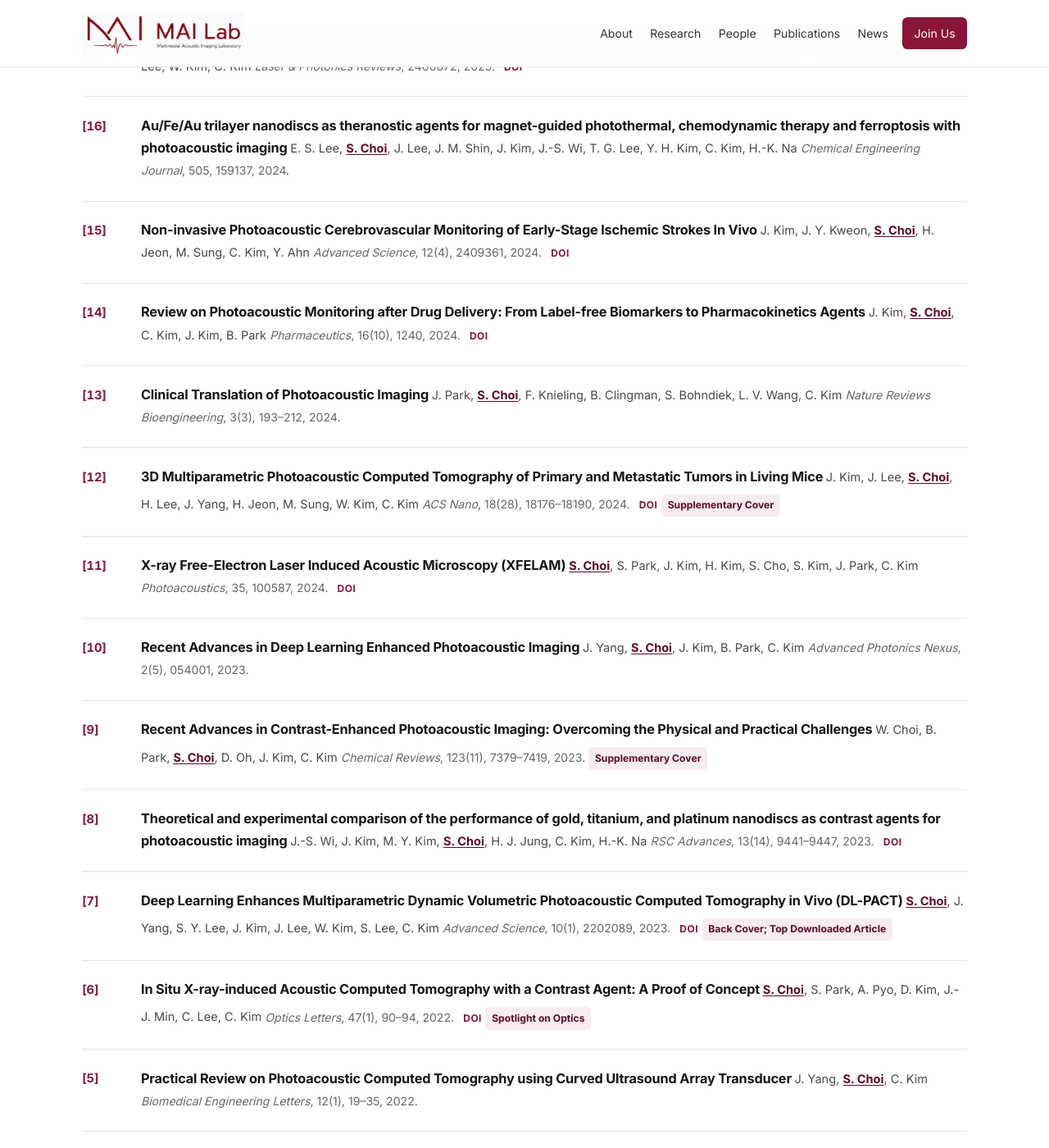
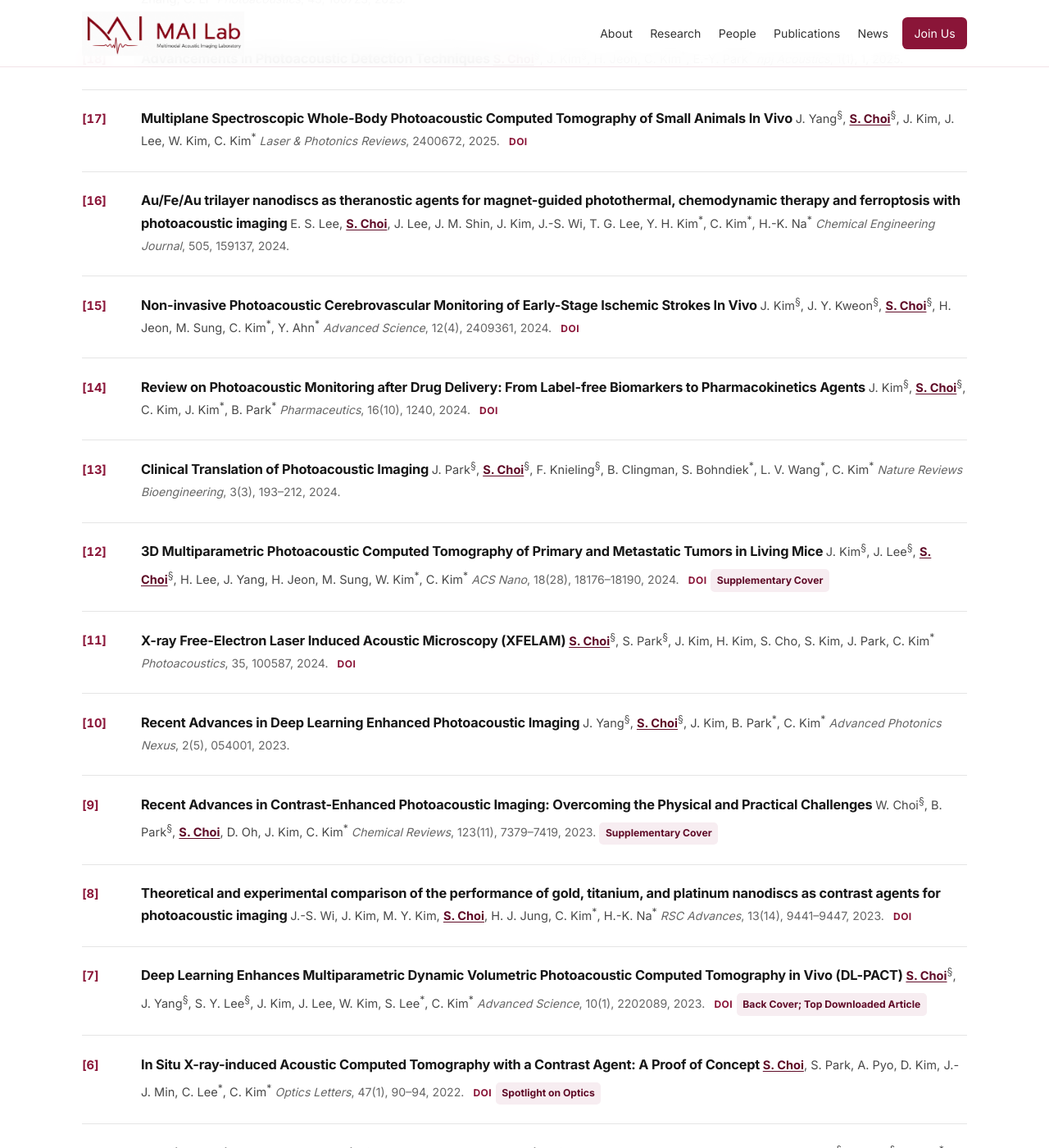
Before and after one commit to Korea-MAI-lab/Korea-MAI-lab.github.io, a Jekyll site: the page built from publications.md, in a window 1280 px wide and 1400 px high, scrolled down 1320 px. Shown: the whole window at 82% size. Built offline with Jekyll 4.4.1, drawn with Linux system fonts in a browser that asks for light colours; some of the changed text lies outside the part shown.

Commit message:
Add files via upload

```diff
--- a/publications.md
+++ b/publications.md
@@ -9,29 +9,30 @@ permalink: /publications/
 
 Peer-reviewed journal publications by Seongwook Choi and collaborators, spanning photoacoustic imaging, ultrasound, radiacoustic imaging, quantitative imaging, AI-enhanced biomedical imaging, and translational applications.
 
-<p class="ko-summary" lang="ko">MAI Lab의 연구 기반이 되는 논문들입니다.</p>
+<p class="ko-summary" lang="ko">MAI Lab의 연구 기반이 되는 논문들입니다. 최신 논문부터 시간 역순으로 정리했으며, 논문 제목을 먼저 제시하고 전체 저자 목록과 서지정보를 순서대로 표시합니다. 최성욱 교수(<strong><u>S. Choi</u></strong>)는 저자 목록에서 굵은 밑줄로 표시했습니다. <sup>§</sup>는 공동 1저자(equal contribution), <sup>*</sup>는 교신저자(corresponding author)를 의미합니다.</p>
 
 <div class="publication-summary">
-  <div><strong>25</strong><span>Peer-reviewed journal articles</span></div>
+  <div><strong>26</strong><span>Peer-reviewed journal articles</span></div>
   <div><strong>2020–2026</strong><span>Publication span</span></div>
   <div><strong>Multimodal</strong><span>Acoustic · Optical · X-ray · AI</span></div>
 </div>
+
+<p class="publication-legend"><sup>§</sup> Equal contribution (co-first author) &nbsp;·&nbsp; <sup>*</sup> Corresponding author(s)</p>
 
 <div class="publication-list" aria-label="Peer-reviewed publications">
   <article class="publication-item" id="zhang2026selfsupervised">
     <div class="publication-number">[26]</div>
     <div class="publication-content">
       <div class="publication-title">Self-supervised spatial interpolation for 3D photoacoustic imaging using deep learning</div>
-      <div class="publication-authors">Y. Zhang, S. Li, Y. Wang, Y. Sun, C. Kim, <strong class="pi-author"><u>S. Choi</u></strong>, Y. Su, C. Li</div>
+      <div class="publication-authors">Y. Zhang, S. Li<sup class="author-mark">§</sup>, Y. Wang<sup class="author-mark">§</sup>, Y. Sun<sup class="author-mark">§</sup>, C. Kim, <strong class="pi-author"><u>S. Choi</u></strong>, Y. Su, C. Li<sup class="author-mark">*</sup></div>
       <div class="publication-meta"><em>Journal of Innovative Optical Health Sciences</em>, 2026.</div>
-
     </div>
   </article>
   <article class="publication-item" id="choi2026ultrasonics">
     <div class="publication-number">[25]</div>
     <div class="publication-content">
       <div class="publication-title">Deep Learning for scaling large-aperture photoacoustic computed tomography: From single fingers to the human hand</div>
-      <div class="publication-authors"><strong class="pi-author"><u>S. Choi</u></strong>, K. W. Ferrara</div>
+      <div class="publication-authors"><strong class="pi-author"><u>S. Choi</u></strong>, K. W. Ferrara<sup class="author-mark">*</sup></div>
       <div class="publication-meta"><em>Ultrasonics</em>, 165, 108081, 2026. </div>
 
     </div>
@@ -40,7 +41,7 @@ Peer-reviewed journal publications by Seongwook Choi and collaborators, spanning
     <div class="publication-number">[24]</div>
     <div class="publication-content">
       <div class="publication-title">Deep Learning Model for Reconstructing High-Quality Images from Sparse Data Acquisition in Scanning Acoustic Microscopy</div>
-      <div class="publication-authors">Y. Song, S. Han, <strong class="pi-author"><u>S. Choi</u></strong>, T. J. Eom, J. Yoo, J. Kim</div>
+      <div class="publication-authors">Y. Song, S. Han, <strong class="pi-author"><u>S. Choi</u></strong>, T. J. Eom<sup class="author-mark">*</sup>, J. Yoo<sup class="author-mark">*</sup>, J. Kim<sup class="author-mark">*</sup></div>
       <div class="publication-meta"><em>IEEE Transactions on Instrumentation &amp; Measurement</em>, 75, 1–8, 2026. </div>
 
     </div>
@@ -49,7 +50,7 @@ Peer-reviewed journal publications by Seongwook Choi and collaborators, spanning
     <div class="publication-number">[23]</div>
     <div class="publication-content">
       <div class="publication-title">Photoacoustic computed tomography monitors cerebrospinal fluid dynamics and glymphatic function</div>
-      <div class="publication-authors"><strong class="pi-author"><u>S. Choi</u></strong>, J. Kim, H. Jeon, Y. Lee, G. Lim, K. Kim, D. S. Lee, Y.-S. Lee, J. Lee, Y. Choi, C. Kim</div>
+      <div class="publication-authors"><strong class="pi-author"><u>S. Choi</u></strong><sup class="author-mark">§</sup>, J. Kim<sup class="author-mark">§</sup>, H. Jeon<sup class="author-mark">§</sup>, Y. Lee, G. Lim, K. Kim, D. S. Lee, Y.-S. Lee, J. Lee, Y. Choi<sup class="author-mark">*</sup>, C. Kim<sup class="author-mark">*</sup></div>
       <div class="publication-meta"><em>Nature Communications</em>, 17(2677), 2026. <a class="publication-doi" href="https://doi.org/10.1038/s41467-026-69390-4" target="_blank" rel="noopener">DOI</a></div>
 
     </div>
@@ -58,7 +59,7 @@ Peer-reviewed journal publications by Seongwook Choi and collaborators, spanning
     <div class="publication-number">[22]</div>
     <div class="publication-content">
       <div class="publication-title">SlingBAG: point cloud-based iterative algorithm for large-scale 3D photoacoustic imaging</div>
-      <div class="publication-authors">S. Li, Y. Wang, J. Gao, C. Kim, <strong class="pi-author"><u>S. Choi</u></strong>, Y. Zhang, Q. Chen, Y. Yao, C. Li</div>
+      <div class="publication-authors">S. Li<sup class="author-mark">§</sup>, Y. Wang<sup class="author-mark">§</sup>, J. Gao<sup class="author-mark">§</sup>, C. Kim, <strong class="pi-author"><u>S. Choi</u></strong>, Y. Zhang, Q. Chen, Y. Yao<sup class="author-mark">*</sup>, C. Li<sup class="author-mark">*</sup></div>
       <div class="publication-meta"><em>Nature Communications</em>, 17(128), 2026. </div>
 
     </div>
@@ -67,7 +68,7 @@ Peer-reviewed journal publications by Seongwook Choi and collaborators, spanning
     <div class="publication-number">[21]</div>
     <div class="publication-content">
       <div class="publication-title">A Hybrid Diffusion Model Enhances Multiparametric 3D Photoacoustic Computed Tomography</div>
-      <div class="publication-authors">H. Jeong, S. Oh, <strong class="pi-author"><u>S. Choi</u></strong>, J. Kim, J. Yang, C. Kim</div>
+      <div class="publication-authors">H. Jeong<sup class="author-mark">§</sup>, S. Oh<sup class="author-mark">§</sup>, <strong class="pi-author"><u>S. Choi</u></strong><sup class="author-mark">§</sup>, J. Kim, J. Yang, C. Kim<sup class="author-mark">*</sup></div>
       <div class="publication-meta"><em>Advanced Science</em>, 13(1), 2026. </div>
 
     </div>
@@ -76,7 +77,7 @@ Peer-reviewed journal publications by Seongwook Choi and collaborators, spanning
     <div class="publication-number">[20]</div>
     <div class="publication-content">
       <div class="publication-title">Light and Metabolism: Label-Free Optical Imaging of Metabolic Activities in Biological Systems</div>
-      <div class="publication-authors">L. Menozzi, Z. Li, <strong class="pi-author"><u>S. Choi</u></strong>, T. Vu, L. Shi, J. Yao</div>
+      <div class="publication-authors">L. Menozzi<sup class="author-mark">§</sup>, Z. Li<sup class="author-mark">§</sup>, <strong class="pi-author"><u>S. Choi</u></strong><sup class="author-mark">§</sup>, T. Vu, L. Shi<sup class="author-mark">*</sup>, J. Yao<sup class="author-mark">*</sup></div>
       <div class="publication-meta"><em>Biomedical Optics Express</em>, 16(9), 2025. </div>
       <div class="publication-note">Editor&#x27;s Pick</div>
     </div>
@@ -85,7 +86,7 @@ Peer-reviewed journal publications by Seongwook Choi and collaborators, spanning
     <div class="publication-number">[19]</div>
     <div class="publication-content">
       <div class="publication-title">Zero-Shot Artifact2Artifact: Self-incentive artifact removal for photoacoustic imaging</div>
-      <div class="publication-authors">S. Li, Q. Chen, C. Kim, <strong class="pi-author"><u>S. Choi</u></strong>, Y. Wang, Y. Zhang, C. Li</div>
+      <div class="publication-authors">S. Li, Q. Chen, C. Kim, <strong class="pi-author"><u>S. Choi</u></strong>, Y. Wang, Y. Zhang, C. Li<sup class="author-mark">*</sup></div>
       <div class="publication-meta"><em>Photoacoustics</em>, 43, 100723, 2025. </div>
 
     </div>
@@ -94,7 +95,7 @@ Peer-reviewed journal publications by Seongwook Choi and collaborators, spanning
     <div class="publication-number">[18]</div>
     <div class="publication-content">
       <div class="publication-title">Advancements in Photoacoustic Detection Techniques</div>
-      <div class="publication-authors"><strong class="pi-author"><u>S. Choi</u></strong>, J. Kim, H. Jeon, C. Kim, E.-Y. Park</div>
+      <div class="publication-authors"><strong class="pi-author"><u>S. Choi</u></strong><sup class="author-mark">§</sup>, J. Kim<sup class="author-mark">§</sup>, H. Jeon, C. Kim<sup class="author-mark">*</sup>, E.-Y. Park<sup class="author-mark">*</sup></div>
       <div class="publication-meta"><em>npj Acoustics</em>, 1(1), 1, 2025. </div>
 
     </div>
@@ -103,7 +104,7 @@ Peer-reviewed journal publications by Seongwook Choi and collaborators, spanning
     <div class="publication-number">[17]</div>
     <div class="publication-content">
       <div class="publication-title">Multiplane Spectroscopic Whole-Body Photoacoustic Computed Tomography of Small Animals In Vivo</div>
-      <div class="publication-authors">J. Yang, <strong class="pi-author"><u>S. Choi</u></strong>, J. Kim, J. Lee, W. Kim, C. Kim</div>
+      <div class="publication-authors">J. Yang<sup class="author-mark">§</sup>, <strong class="pi-author"><u>S. Choi</u></strong><sup class="author-mark">§</sup>, J. Kim, J. Lee, W. Kim, C. Kim<sup class="author-mark">*</sup></div>
       <div class="publication-meta"><em>Laser &amp; Photonics Reviews</em>, 2400672, 2025. <a class="publication-doi" href="https://doi.org/10.1002/lpor.202400672" target="_blank" rel="noopener">DOI</a></div>
 
     </div>
@@ -112,7 +113,7 @@ Peer-reviewed journal publications by Seongwook Choi and collaborators, spanning
     <div class="publication-number">[16]</div>
     <div class="publication-content">
       <div class="publication-title">Au/Fe/Au trilayer nanodiscs as theranostic agents for magnet-guided photothermal, chemodynamic therapy and ferroptosis with photoacoustic imaging</div>
-      <div class="publication-authors">E. S. Lee, <strong class="pi-author"><u>S. Choi</u></strong>, J. Lee, J. M. Shin, J. Kim, J.-S. Wi, T. G. Lee, Y. H. Kim, C. Kim, H.-K. Na</div>
+      <div class="publication-authors">E. S. Lee, <strong class="pi-author"><u>S. Choi</u></strong>, J. Lee, J. M. Shin, J. Kim, J.-S. Wi, T. G. Lee, Y. H. Kim<sup class="author-mark">*</sup>, C. Kim<sup class="author-mark">*</sup>, H.-K. Na<sup class="author-mark">*</sup></div>
       <div class="publication-meta"><em>Chemical Engineering Journal</em>, 505, 159137, 2024. </div>
 
     </div>
@@ -121,7 +122,7 @@ Peer-reviewed journal publications by Seongwook Choi and collaborators, spanning
     <div class="publication-number">[15]</div>
     <div class="publication-content">
       <div class="publication-title">Non-invasive Photoacoustic Cerebrovascular Monitoring of Early-Stage Ischemic Strokes In Vivo</div>
-      <div class="publication-authors">J. Kim, J. Y. Kweon, <strong class="pi-author"><u>S. Choi</u></strong>, H. Jeon, M. Sung, C. Kim, Y. Ahn</div>
+      <div class="publication-authors">J. Kim<sup class="author-mark">§</sup>, J. Y. Kweon<sup class="author-mark">§</sup>, <strong class="pi-author"><u>S. Choi</u></strong><sup class="author-mark">§</sup>, H. Jeon, M. Sung, C. Kim<sup class="author-mark">*</sup>, Y. Ahn<sup class="author-mark">*</sup></div>
       <div class="publication-meta"><em>Advanced Science</em>, 12(4), 2409361, 2024. <a class="publication-doi" href="https://doi.org/10.1002/advs.202409361" target="_blank" rel="noopener">DOI</a></div>
 
     </div>
@@ -130,7 +131,7 @@ Peer-reviewed journal publications by Seongwook Choi and collaborators, spanning
     <div class="publication-number">[14]</div>
     <div class="publication-content">
       <div class="publication-title">Review on Photoacoustic Monitoring after Drug Delivery: From Label-free Biomarkers to Pharmacokinetics Agents</div>
-      <div class="publication-authors">J. Kim, <strong class="pi-author"><u>S. Choi</u></strong>, C. Kim, J. Kim, B. Park</div>
+      <div class="publication-authors">J. Kim<sup class="author-mark">§</sup>, <strong class="pi-author"><u>S. Choi</u></strong><sup class="author-mark">§</sup>, C. Kim, J. Kim<sup class="author-mark">*</sup>, B. Park<sup class="author-mark">*</sup></div>
       <div class="publication-meta"><em>Pharmaceutics</em>, 16(10), 1240, 2024. <a class="publication-doi" href="https://doi.org/10.3390/pharmaceutics16101240" target="_blank" rel="noopener">DOI</a></div>
 
     </div>
@@ -139,7 +140,7 @@ Peer-reviewed journal publications by Seongwook Choi and collaborators, spanning
     <div class="publication-number">[13]</div>
     <div class="publication-content">
       <div class="publication-title">Clinical Translation of Photoacoustic Imaging</div>
-      <div class="publication-authors">J. Park, <strong class="pi-author"><u>S. Choi</u></strong>, F. Knieling, B. Clingman, S. Bohndiek, L. V. Wang, C. Kim</div>
+      <div class="publication-authors">J. Park<sup class="author-mark">§</sup>, <strong class="pi-author"><u>S. Choi</u></strong><sup class="author-mark">§</sup>, F. Knieling<sup class="author-mark">§</sup>, B. Clingman, S. Bohndiek<sup class="author-mark">*</sup>, L. V. Wang<sup class="author-mark">*</sup>, C. Kim<sup class="author-mark">*</sup></div>
       <div class="publication-meta"><em>Nature Reviews Bioengineering</em>, 3(3), 193–212, 2024. </div>
 
     </div>
@@ -148,7 +149,7 @@ Peer-reviewed journal publications by Seongwook Choi and collaborators, spanning
     <div class="publication-number">[12]</div>
     <div class="publication-content">
       <div class="publication-title">3D Multiparametric Photoacoustic Computed Tomography of Primary and Metastatic Tumors in Living Mice</div>
-      <div class="publication-authors">J. Kim, J. Lee, <strong class="pi-author"><u>S. Choi</u></strong>, H. Lee, J. Yang, H. Jeon, M. Sung, W. Kim, C. Kim</div>
+      <div class="publication-authors">J. Kim<sup class="author-mark">§</sup>, J. Lee<sup class="author-mark">§</sup>, <strong class="pi-author"><u>S. Choi</u></strong><sup class="author-mark">§</sup>, H. Lee, J. Yang, H. Jeon, M. Sung, W. Kim<sup class="author-mark">*</sup>, C. Kim<sup class="author-mark">*</sup></div>
       <div class="publication-meta"><em>ACS Nano</em>, 18(28), 18176–18190, 2024. <a class="publication-doi" href="https://doi.org/10.1021/acsnano.3c12551" target="_blank" rel="noopener">DOI</a></div>
       <div class="publication-note">Supplementary Cover</div>
     </div>
@@ -157,7 +158,7 @@ Peer-reviewed journal publications by Seongwook Choi and collaborators, spanning
     <div class="publication-number">[11]</div>
     <div class="publication-content">
       <div class="publication-title">X-ray Free-Electron Laser Induced Acoustic Microscopy (XFELAM)</div>
-      <div class="publication-authors"><strong class="pi-author"><u>S. Choi</u></strong>, S. Park, J. Kim, H. Kim, S. Cho, S. Kim, J. Park, C. Kim</div>
+      <div class="publication-authors"><strong class="pi-author"><u>S. Choi</u></strong><sup class="author-mark">§</sup>, S. Park<sup class="author-mark">§</sup>, J. Kim, H. Kim, S. Cho, S. Kim, J. Park, C. Kim<sup class="author-mark">*</sup></div>
       <div class="publication-meta"><em>Photoacoustics</em>, 35, 100587, 2024. <a class="publication-doi" href="https://doi.org/10.1016/j.pacs.2024.100587" target="_blank" rel="noopener">DOI</a></div>
 
     </div>
@@ -166,7 +167,7 @@ Peer-reviewed journal publications by Seongwook Choi and collaborators, spanning
     <div class="publication-number">[10]</div>
     <div class="publication-content">
       <div class="publication-title">Recent Advances in Deep Learning Enhanced Photoacoustic Imaging</div>
-      <div class="publication-authors">J. Yang, <strong class="pi-author"><u>S. Choi</u></strong>, J. Kim, B. Park, C. Kim</div>
+      <div class="publication-authors">J. Yang<sup class="author-mark">§</sup>, <strong class="pi-author"><u>S. Choi</u></strong><sup class="author-mark">§</sup>, J. Kim, B. Park<sup class="author-mark">*</sup>, C. Kim<sup class="author-mark">*</sup></div>
       <div class="publication-meta"><em>Advanced Photonics Nexus</em>, 2(5), 054001, 2023. </div>
 
     </div>
@@ -175,7 +176,7 @@ Peer-reviewed journal publications by Seongwook Choi and collaborators, spanning
     <div class="publication-number">[9]</div>
     <div class="publication-content">
       <div class="publication-title">Recent Advances in Contrast-Enhanced Photoacoustic Imaging: Overcoming the Physical and Practical Challenges</div>
-      <div class="publication-authors">W. Choi, B. Park, <strong class="pi-author"><u>S. Choi</u></strong>, D. Oh, J. Kim, C. Kim</div>
+      <div class="publication-authors">W. Choi<sup class="author-mark">§</sup>, B. Park<sup class="author-mark">§</sup>, <strong class="pi-author"><u>S. Choi</u></strong>, D. Oh, J. Kim, C. Kim<sup class="author-mark">*</sup></div>
       <div class="publication-meta"><em>Chemical Reviews</em>, 123(11), 7379–7419, 2023. </div>
       <div class="publication-note">Supplementary Cover</div>
     </div>
@@ -184,7 +185,7 @@ Peer-reviewed journal publications by Seongwook Choi and collaborators, spanning
     <div class="publication-number">[8]</div>
     <div class="publication-content">
       <div class="publication-title">Theoretical and experimental comparison of the performance of gold, titanium, and platinum nanodiscs as contrast agents for photoacoustic imaging</div>
-      <div class="publication-authors">J.-S. Wi, J. Kim, M. Y. Kim, <strong class="pi-author"><u>S. Choi</u></strong>, H. J. Jung, C. Kim, H.-K. Na</div>
+      <div class="publication-authors">J.-S. Wi, J. Kim, M. Y. Kim, <strong class="pi-author"><u>S. Choi</u></strong>, H. J. Jung, C. Kim<sup class="author-mark">*</sup>, H.-K. Na<sup class="author-mark">*</sup></div>
       <div class="publication-meta"><em>RSC Advances</em>, 13(14), 9441–9447, 2023. <a class="publication-doi" href="https://doi.org/10.1039/d3ra00795b" target="_blank" rel="noopener">DOI</a></div>
 
     </div>
@@ -193,7 +194,7 @@ Peer-reviewed journal publications by Seongwook Choi and collaborators, spanning
     <div class="publication-number">[7]</div>
     <div class="publication-content">
       <div class="publication-title">Deep Learning Enhances Multiparametric Dynamic Volumetric Photoacoustic Computed Tomography in Vivo (DL-PACT)</div>
-      <div class="publication-authors"><strong class="pi-author"><u>S. Choi</u></strong>, J. Yang, S. Y. Lee, J. Kim, J. Lee, W. Kim, S. Lee, C. Kim</div>
+      <div class="publication-authors"><strong class="pi-author"><u>S. Choi</u></strong><sup class="author-mark">§</sup>, J. Yang<sup class="author-mark">§</sup>, S. Y. Lee<sup class="author-mark">§</sup>, J. Kim, J. Lee, W. Kim, S. Lee<sup class="author-mark">*</sup>, C. Kim<sup class="author-mark">*</sup></div>
       <div class="publication-meta"><em>Advanced Science</em>, 10(1), 2202089, 2023. <a class="publication-doi" href="https://doi.org/10.1002/advs.202202089" target="_blank" rel="noopener">DOI</a></div>
       <div class="publication-note">Back Cover; Top Downloaded Article</div>
     </div>
@@ -202,7 +203,7 @@ Peer-reviewed journal publications by Seongwook Choi and collaborators, spanning
     <div class="publication-number">[6]</div>
     <div class="publication-content">
       <div class="publication-title">In Situ X-ray-induced Acoustic Computed Tomography with a Contrast Agent: A Proof of Concept</div>
-      <div class="publication-authors"><strong class="pi-author"><u>S. Choi</u></strong>, S. Park, A. Pyo, D. Kim, J.-J. Min, C. Lee, C. Kim</div>
+      <div class="publication-authors"><strong class="pi-author"><u>S. Choi</u></strong>, S. Park, A. Pyo, D. Kim, J.-J. Min, C. Lee<sup class="author-mark">*</sup>, C. Kim<sup class="author-mark">*</sup></div>
       <div class="publication-meta"><em>Optics Letters</em>, 47(1), 90–94, 2022. <a class="publication-doi" href="https://doi.org/10.1364/OL.447618" target="_blank" rel="noopener">DOI</a></div>
       <div class="publication-note">Spotlight on Optics</div>
     </div>
@@ -211,7 +212,7 @@ Peer-reviewed journal publications by Seongwook Choi and collaborators, spanning
     <div class="publication-number">[5]</div>
     <div class="publication-content">
       <div class="publication-title">Practical Review on Photoacoustic Computed Tomography using Curved Ultrasound Array Transducer</div>
-      <div class="publication-authors">J. Yang, <strong class="pi-author"><u>S. Choi</u></strong>, C. Kim</div>
+      <div class="publication-authors">J. Yang<sup class="author-mark">§</sup>, <strong class="pi-author"><u>S. Choi</u></strong><sup class="author-mark">§</sup>, C. Kim<sup class="author-mark">*</sup></div>
       <div class="publication-meta"><em>Biomedical Engineering Letters</em>, 12(1), 19–35, 2022. </div>
 
     </div>
@@ -220,7 +221,7 @@ Peer-reviewed journal publications by Seongwook Choi and collaborators, spanning
     <div class="publication-number">[4]</div>
     <div class="publication-content">
       <div class="publication-title">Synchrotron X-ray induced acoustic imaging</div>
-      <div class="publication-authors"><strong class="pi-author"><u>S. Choi</u></strong>, E.-Y. Park, S. Park, J. H. Kim, C. Kim</div>
+      <div class="publication-authors"><strong class="pi-author"><u>S. Choi</u></strong><sup class="author-mark">§</sup>, E.-Y. Park<sup class="author-mark">§</sup>, S. Park, J. H. Kim<sup class="author-mark">*</sup>, C. Kim<sup class="author-mark">*</sup></div>
       <div class="publication-meta"><em>Scientific Reports</em>, 11(1), 1–7, 2021. <a class="publication-doi" href="https://doi.org/10.1038/s41598-021-83604-3" target="_blank" rel="noopener">DOI</a></div>
 
     </div>
@@ -229,7 +230,7 @@ Peer-reviewed journal publications by Seongwook Choi and collaborators, spanning
     <div class="publication-number">[3]</div>
     <div class="publication-content">
       <div class="publication-title">Super Wide-field Photoacoustic Microscopy of Animals and Humans In Vivo</div>
-      <div class="publication-authors">J. W. Baik, J. Y. Kim, S. Cho, <strong class="pi-author"><u>S. Choi</u></strong>, J. Kim, C. Kim</div>
+      <div class="publication-authors">J. W. Baik<sup class="author-mark">§</sup>, J. Y. Kim<sup class="author-mark">§</sup>, S. Cho, <strong class="pi-author"><u>S. Choi</u></strong>, J. Kim, C. Kim<sup class="author-mark">*</sup></div>
       <div class="publication-meta"><em>IEEE Transactions on Medical Imaging</em>, 39(4), 975–984, 2020. </div>
 
     </div>
@@ -238,7 +239,7 @@ Peer-reviewed journal publications by Seongwook Choi and collaborators, spanning
     <div class="publication-number">[2]</div>
     <div class="publication-content">
       <div class="publication-title">Versatile Single-Element Ultrasound Imaging Platform using a Water-Proofed MEMS Scanner for Animals and Humans</div>
-      <div class="publication-authors"><strong class="pi-author"><u>S. Choi</u></strong>, J. Y. Kim, H. G. Lim, J. W. Baik, H. H. Kim, C. Kim</div>
+      <div class="publication-authors"><strong class="pi-author"><u>S. Choi</u></strong><sup class="author-mark">§</sup>, J. Y. Kim<sup class="author-mark">§</sup>, H. G. Lim, J. W. Baik, H. H. Kim<sup class="author-mark">*</sup>, C. Kim<sup class="author-mark">*</sup></div>
       <div class="publication-meta"><em>Scientific Reports</em>, 10(1), 1–9, 2020. </div>
 
     </div>
@@ -247,7 +248,7 @@ Peer-reviewed journal publications by Seongwook Choi and collaborators, spanning
     <div class="publication-number">[1]</div>
     <div class="publication-content">
       <div class="publication-title">GPU-accelerated 3D volumetric X-ray-induced acoustic computed tomography</div>
-      <div class="publication-authors">D. Lee, E.-Y. Park, <strong class="pi-author"><u>S. Choi</u></strong>, H. Kim, J. J. Min, C. Lee, C. Kim</div>
+      <div class="publication-authors">D. Lee<sup class="author-mark">§</sup>, E.-Y. Park<sup class="author-mark">§</sup>, <strong class="pi-author"><u>S. Choi</u></strong>, H. Kim, J. J. Min, C. Lee<sup class="author-mark">*</sup>, C. Kim<sup class="author-mark">*</sup></div>
       <div class="publication-meta"><em>Biomedical Optics Express</em>, 11(2), 752–761, 2020. </div>
 
     </div>
```
